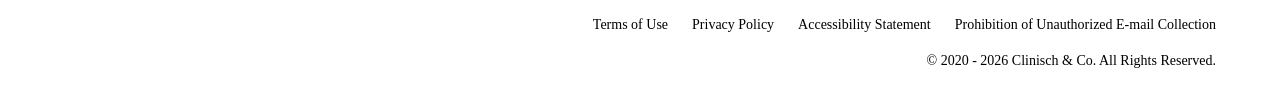
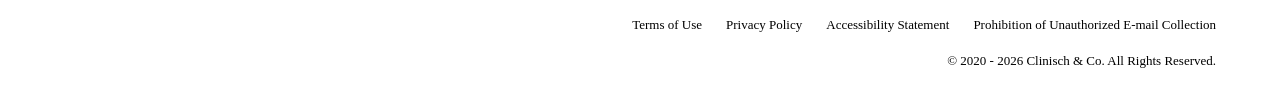
Before and after one commit to hmgoo/Clinisch_v2, a plain HTML site: page index.html in a window 1280 px wide. Shown: the part 1995-2102 px from the top of the page. Drawn offline with Linux system fonts and the light colour scheme.

Commit message:
260422_쿠키설정

```diff
--- a/public/css/index.css
+++ b/public/css/index.css
@@ -437,7 +437,7 @@ section[class*="hero-"].active {
 
 .footer-legal a {
   color: #000000;
-  font-size: 14px;
+  font-size: 13px;
   text-decoration: none;
   transition: opacity 0.3s ease;
 }
@@ -451,7 +451,7 @@ section[class*="hero-"].active {
 .footer-copyright {
   margin: 0;
   color: #000000;
-  font-size: 14px;
+  font-size: 13px;
   text-align: right;
 }
 
--- a/public/js/index.js
+++ b/public/js/index.js
@@ -6,7 +6,7 @@ import { getSideMenuHTML } from '../../shared/components/SideMenu.js';
 /**
  * 언어 상태 관리
  */
-let currentLang = localStorage.getItem('site_lang') || 'EN';
+let currentLang = sessionStorage.getItem('site_lang') || 'EN';
 
 /**
  * 보안 설정: 클릭재킹 방지 (Frame Buster)
@@ -311,7 +311,7 @@ const setupMenuEvents = () => {
  */
 window.switchLanguage = () => {
   currentLang = currentLang === 'EN' ? 'KO' : 'EN';
-  localStorage.setItem('site_lang', currentLang);
+  sessionStorage.setItem('site_lang', currentLang);
 
   // HTML lang 속성 업데이트
   document.documentElement.lang = currentLang.toLowerCase();
```
